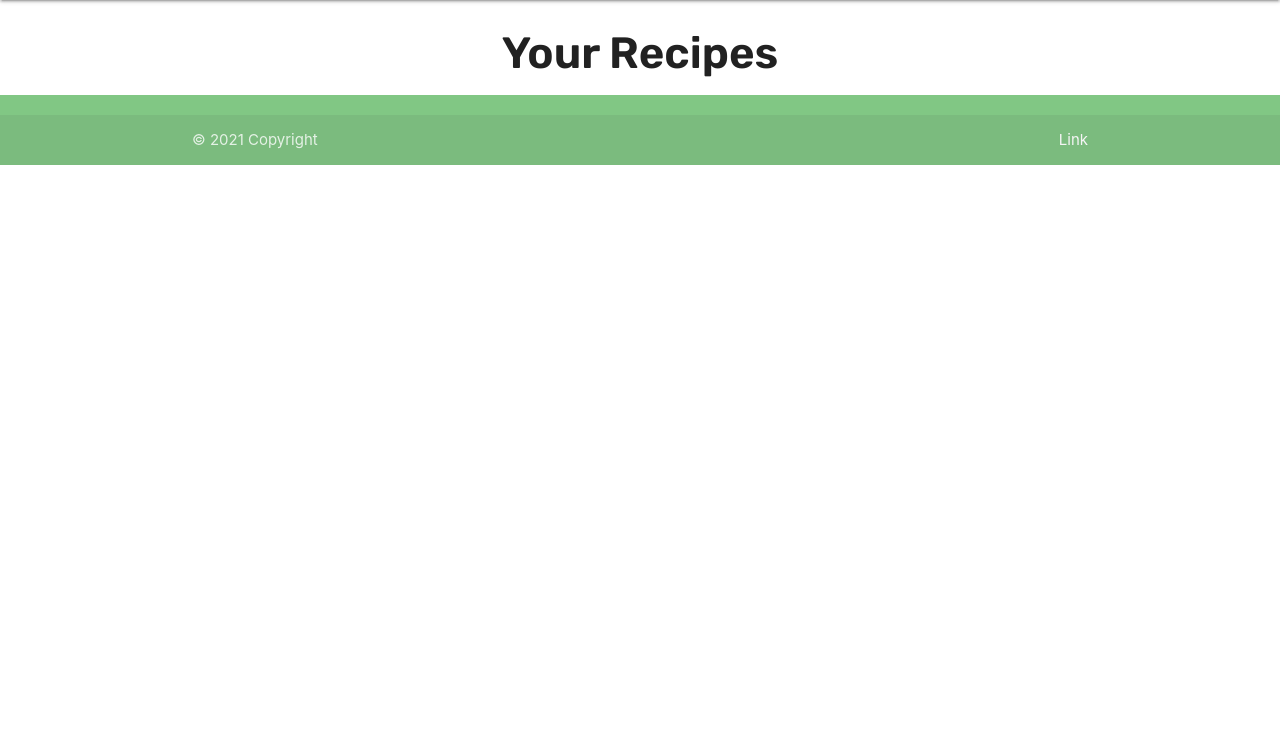
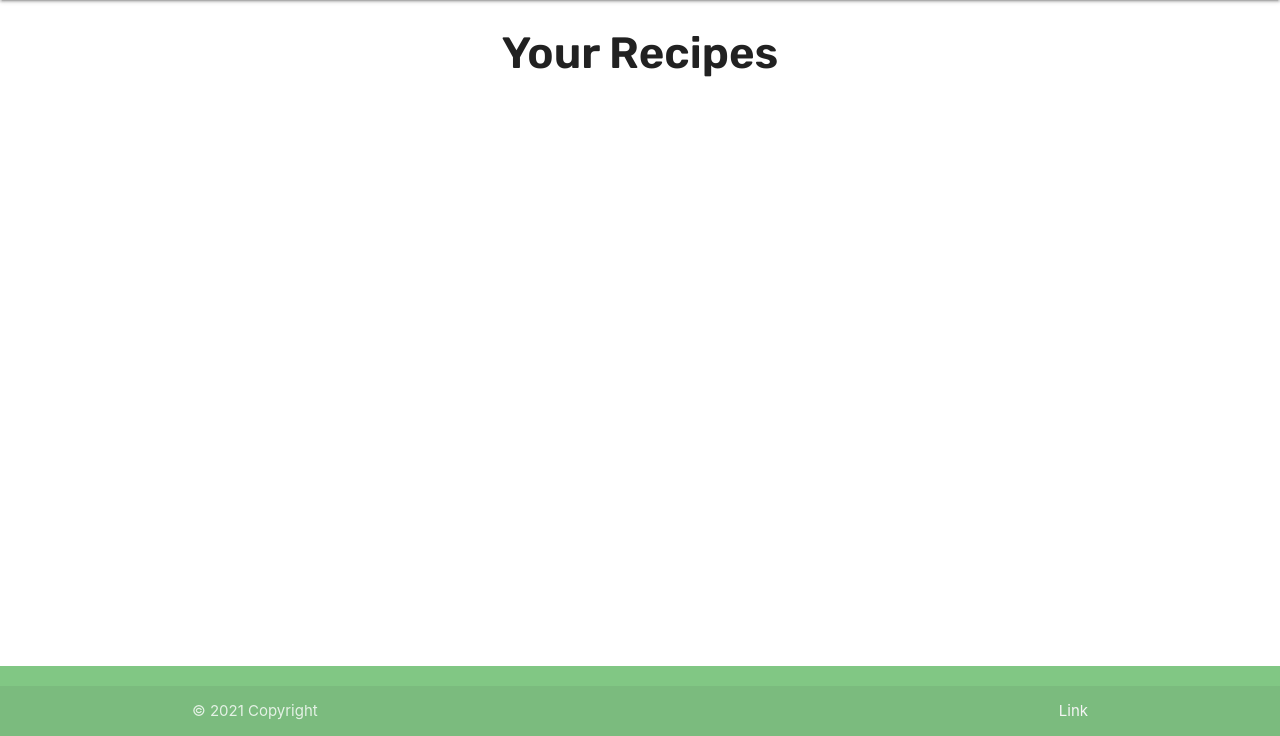
Before and after one commit to Code-Institute-Submissions/Code-Institute-Submissions-SuperGibbon-MS3, a Flask app: page / in a window 1280 px wide. Shown: the part 64-800 px from the top of the page. Run offline with Flask 2, Linux system fonts and the light colour scheme; data that the repository does not hold is empty; some libraries are stand-ins or nearby versions.

Commit message:
Add style to keep footer at bottom

```diff
--- a/static/css/style.css
+++ b/static/css/style.css
@@ -10,3 +10,10 @@
 .recipe-image {
     max-width: 80%;
 }
+
+footer {
+    position: fixed;
+    bottom: 0;
+    left: 0;
+    width: 100%;
+}
```
